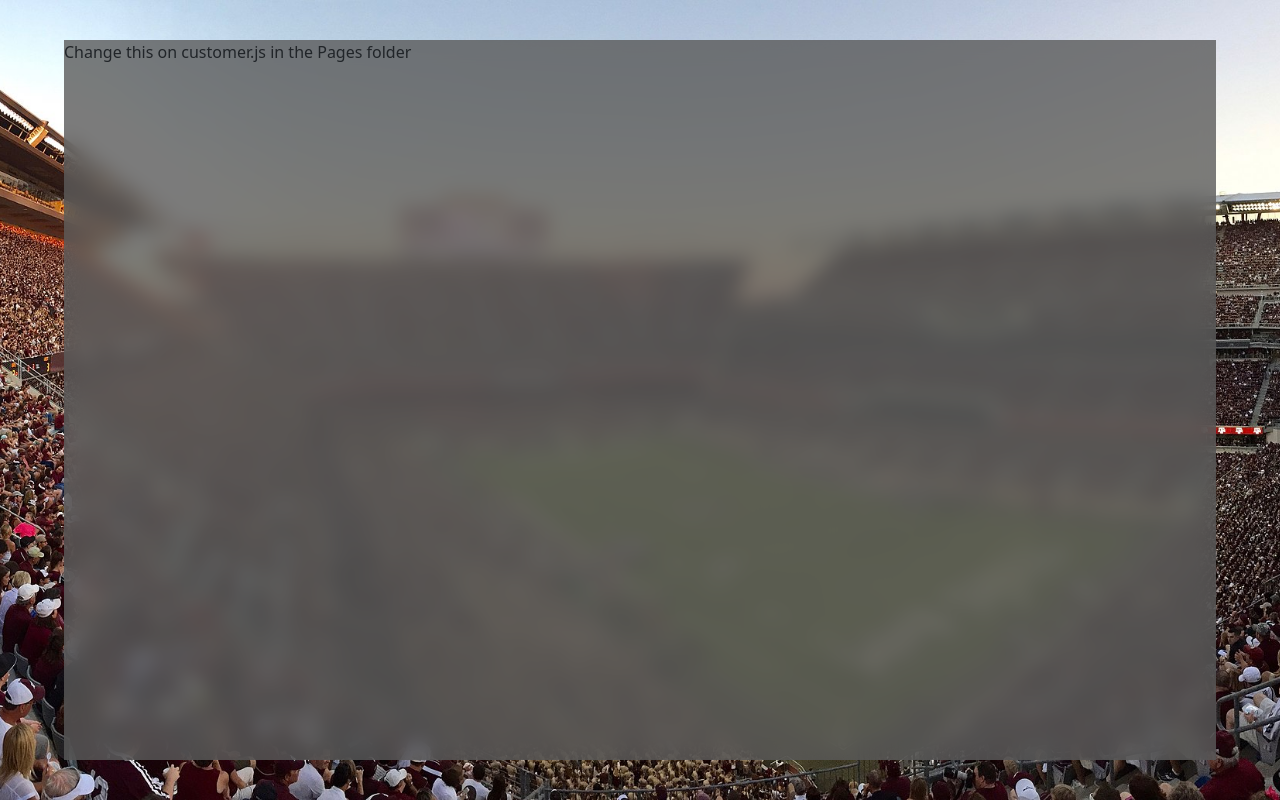
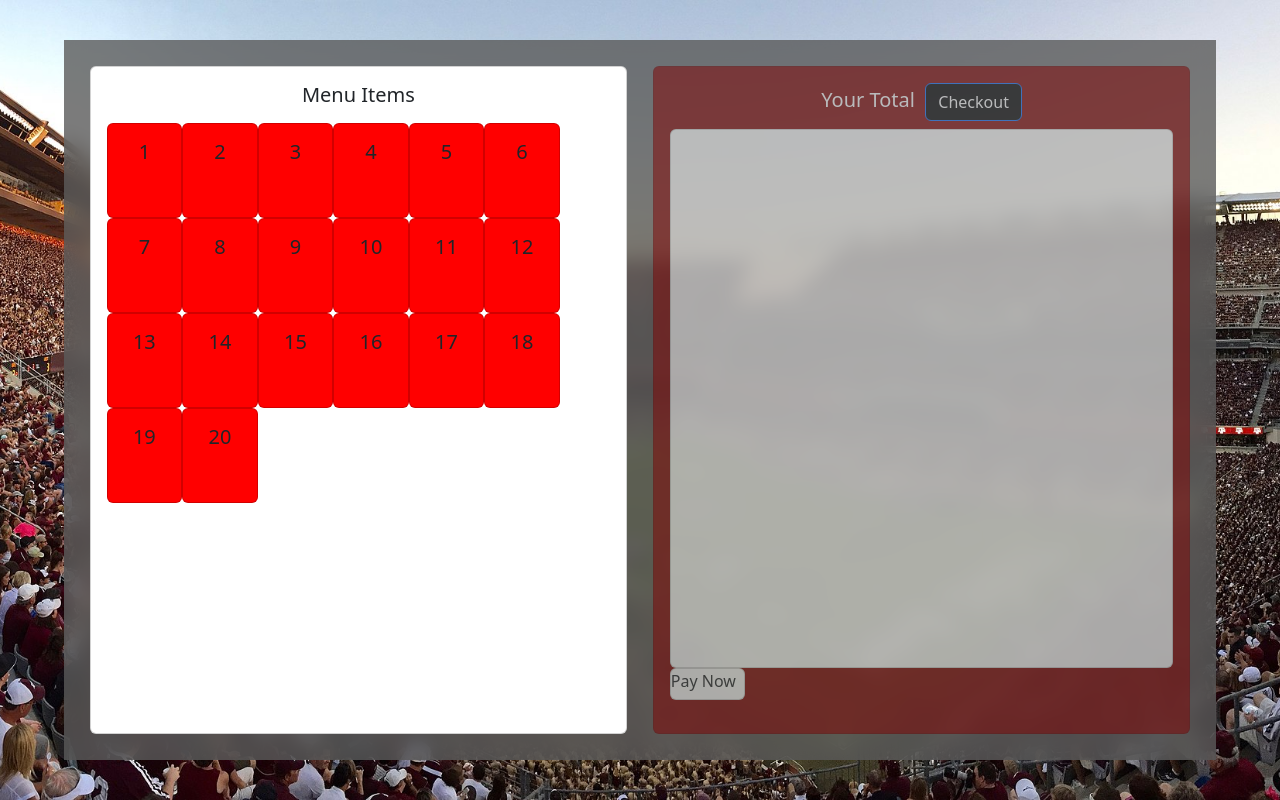
Before and after one commit to CSCE315-F22-Taele/Team-64-Project-3, a React (Create React App) app: page /customer in a window 1280 px wide. Built offline with nearby package versions, Linux system fonts and the light colour scheme.

Commit message:
customer checkout is made

```diff
--- a/src/Pages/customer.js
+++ b/src/Pages/customer.js
@@ -1,38 +1,235 @@
-const picture = new URL("../Resources/KyleField.jpg", import.meta.url)
+import "bootstrap/dist/css/bootstrap.min.css";
+import { Button, Card } from "react-bootstrap";
+import { alignPropType } from "react-bootstrap/esm/types";
+const picture = new URL("../Resources/KyleField.jpg", import.meta.url);
 
 const myStyle = {
-  height: '100vh',
-  objectFit: 'cover',
-  overflow: 'hidden',
-  position: 'fixed',
-  left: '-18vw',
-  top: '0',
-  z: '-2'
-}
+  height: "100vh",
+  objectFit: "cover",
+  overflow: "hidden",
+  position: "fixed",
+  left: "-18vw",
+  top: "0",
+  z: "-2",
+};
 
 const glassPane = {
-  position: 'relative',
-  margin: '5vh auto',
-  top: '0',
-  right: '0',
-  bottom: '0',
-  left:'0',
-  backgroundColor: 'rgba(90, 90, 90, .8)',
-  backdropFilter: 'blur(10px)',
-  height: '90vh',
-  width: '90vw',
-  overflow: 'hidden',
+  position: "relative",
+  margin: "5vh auto",
+  top: "0",
+  right: "0",
+  bottom: "0",
+  left: "0",
+  backgroundColor: "rgba(90, 90, 90, .8)",
+  backdropFilter: "blur(10px)",
+  height: "90vh",
+  width: "90vw",
+  overflow: "hidden",
+  backgroundColor: "rgba(90, 90, 90, .8)",
+  backdropFilter: "blur(10px)",
+  display: "grid",
+  gridTemplateColumns: "repeat(2, 1fr)",
+  gap: "2vw",
+  padding: "2%",
+};
+
+//Containers
+const Inventory1Style = {
+  width: "100%",
+  height: "100%",
+};
+const CheckoutStyle = {
+  position: "relative",
+  backgroundColor: "maroon",
+  width: "100%",
+  height: "100%",
+  opacity: 0.5,
+};
+const Inventory2Style = {
+  width: "100%",
+  height: "100%",
+  gridColumn: "1/3",
+};
+
+const box = {
+  float: "left",
+  backgroundColor: "#FF0000",
+  width: "15%",
+  height: "15%",
+
+};
+const checkoutbox ={
+
+  position: "relative",
+  height: "85%",
+  width : "100%",
+  backgroundColor: 'white'
+
+}
+const payButton = {
+  position: "right",
+
+  height: '5%',
+  width: '15%',
+  backgroundColor: 'white'
+
+
 }
 
 const Customer = () => {
-    return (
+  return (
     <div>
-      <img src={picture} style={myStyle} alt='Kyle Field'/>
-        <div style={glassPane}>
-            Change this on customer.js in the Pages folder
-        </div>
+      <img src={picture} style={myStyle} alt="Kyle Field" />
+      <div style={glassPane}>
+        <Card style={Inventory1Style}>
+          <Card.Body>
+            <Card.Title style={{ textAlign: "center" }}>Menu Items</Card.Title>
+
+            <p></p>
+
+            <Card style={box}>
+              <Card.Body>
+                <Card.Title style={{ textAlign: "center" }}>1</Card.Title>
+              </Card.Body>
+            </Card>
+
+            <Card style={box}>
+              <Card.Body>
+                <Card.Title style={{ textAlign: "center" }}>2</Card.Title>
+              </Card.Body>
+            </Card>
+
+            <Card style={box}>
+              <Card.Body>
+                <Card.Title style={{ textAlign: "center" }}>3</Card.Title>
+              </Card.Body>
+            </Card>
+
+            <Card style={box}>
+              <Card.Body>
+                <Card.Title style={{ textAlign: "center" }}>4</Card.Title>
+              </Card.Body>
+            </Card>
+
+            <Card style={box}>
+              <Card.Body>
+                <Card.Title style={{ textAlign: "center" }}>5</Card.Title>
+              </Card.Body>
+            </Card>
+
+            <Card style={box}>
+              <Card.Body>
+                <Card.Title style={{ textAlign: "center" }}>6</Card.Title>
+              </Card.Body>
+            </Card>
+
+            <Card style={box}>
+              <Card.Body>
+                <Card.Title style={{ textAlign: "center" }}>7</Card.Title>
+              </Card.Body>
+            </Card>
+
+            <Card style={box}>
+              <Card.Body>
+                <Card.Title style={{ textAlign: "center" }}>8</Card.Title>
+              </Card.Body>
+            </Card>
+
+            <Card style={box}>
+              <Card.Body>
+                <Card.Title style={{ textAlign: "center" }}>9</Card.Title>
+              </Card.Body>
+            </Card>
+
+            <Card style={box}>
+              <Card.Body>
+                <Card.Title style={{ textAlign: "center" }}>10</Card.Title>
+              </Card.Body>
+            </Card>
+
+            <Card style={box}>
+              <Card.Body>
+                <Card.Title style={{ textAlign: "center" }}>11</Card.Title>
+              </Card.Body>
+            </Card>
+
+            <Card style={box}>
+              <Card.Body>
+                <Card.Title style={{ textAlign: "center" }}>12</Card.Title>
+              </Card.Body>
+            </Card>
+
+            <Card style={box}>
+              <Card.Body>
+                <Card.Title style={{ textAlign: "center" }}>13</Card.Title>
+              </Card.Body>
+            </Card>
+
+            <Card style={box}>
+              <Card.Body>
+                <Card.Title style={{ textAlign: "center" }}>14</Card.Title>
+              </Card.Body>
+            </Card>
+
+            <Card style={box}>
+              <Card.Body>
+                <Card.Title style={{ textAlign: "center" }}>15</Card.Title>
+              </Card.Body>
+            </Card>
+
+            <Card style={box}>
+              <Card.Body>
+                <Card.Title style={{ textAlign: "center" }}>16</Card.Title>
+              </Card.Body>
+            </Card>
+
+            <Card style={box}>
+              <Card.Body>
+                <Card.Title style={{ textAlign: "center" }}>17</Card.Title>
+              </Card.Body>
+            </Card>
+
+            <Card style={box}>
+              <Card.Body>
+                <Card.Title style={{ textAlign: "center" }}>18</Card.Title>
+              </Card.Body>
+            </Card>
+
+            <Card style={box}>
+              <Card.Body>
+                <Card.Title style={{ textAlign: "center" }}>19</Card.Title>
+              </Card.Body>
+            </Card>
+
+            <Card style={box}>
+              <Card.Body>
+                <Card.Title style={{ textAlign: "center" }}>20</Card.Title>
+              </Card.Body>
+            </Card>
+          </Card.Body>
+        </Card>
+
+        <Card style={CheckoutStyle}>
+          <Card.Body>
+            <Card.Title style={{ textAlign: "center", color: "white" }}>
+              Your Total &nbsp;
+              <Button style={{ backgroundColor: "black" }}>Checkout</Button>
+            </Card.Title>
+            <Card style = {checkoutbox}>
+
+            </Card>
+
+            <Card style = {payButton}>
+
+              Pay Now
+
+            </Card>
+
+          </Card.Body>
+        </Card>
+      </div>
     </div>
-    )
-}
+  );
+};
 
 export default Customer;
```
